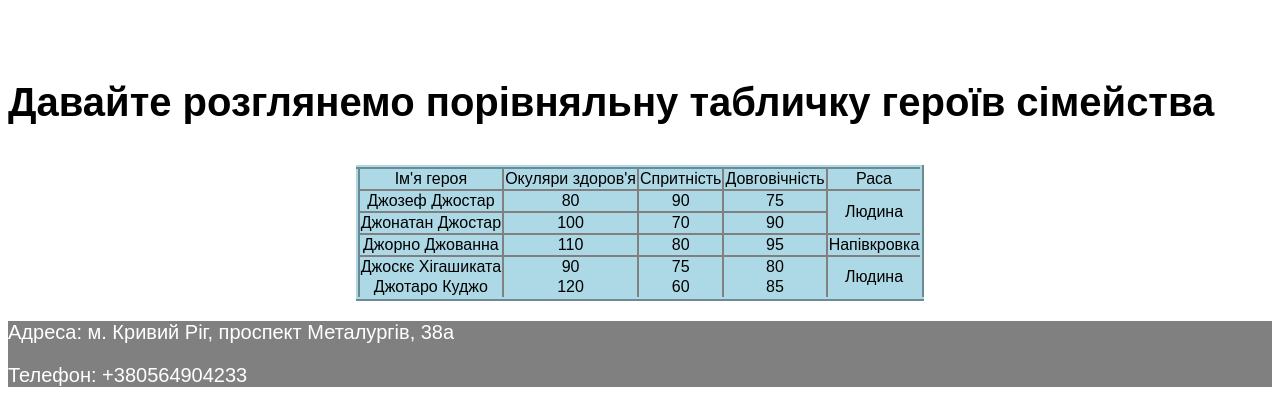
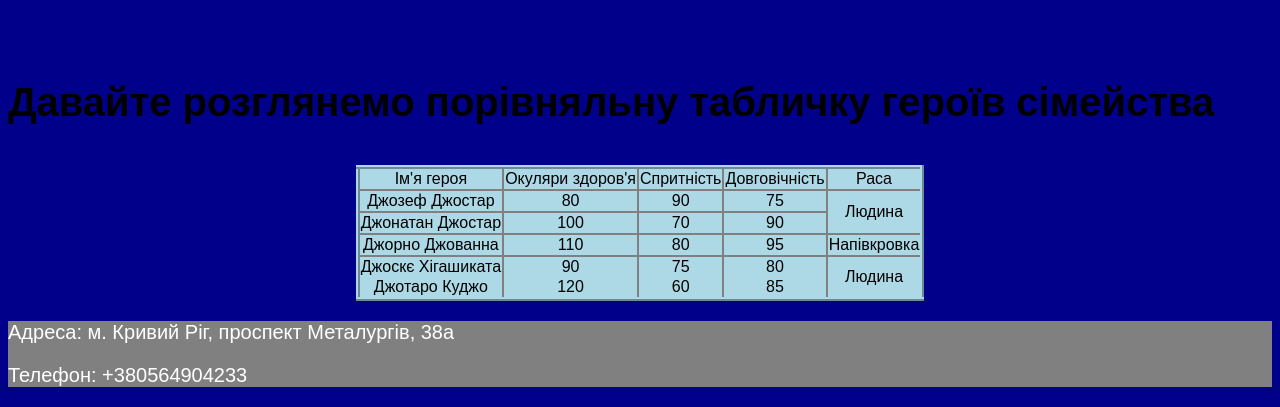
Before and after one commit to BelugaStormGT/jojo-family, a plain HTML site: page index.html in a window 1280 px wide. Shown: the part 913-1320 px from the top of the page. Drawn offline with Linux system fonts and the light colour scheme.

Commit message:
Update index.html

```diff
--- a/index.html
+++ b/index.html
@@ -1,7 +1,7 @@
 <html>
     <title>JoJo Josters</title>
     <link rel="shortcut icon" href="https://drive.google.com/uc?export=view&id=1krR2JgbnRrEq-KK2gG4qedConDYbBhhA">
-    <body style="font-family:sans-serif; background-color: darkblue>
+    <body style="font-family:sans-serif; background-color: darkblue">
         <header style="background-color:lightgray">
 
             <p style="font-size:20px">
```
